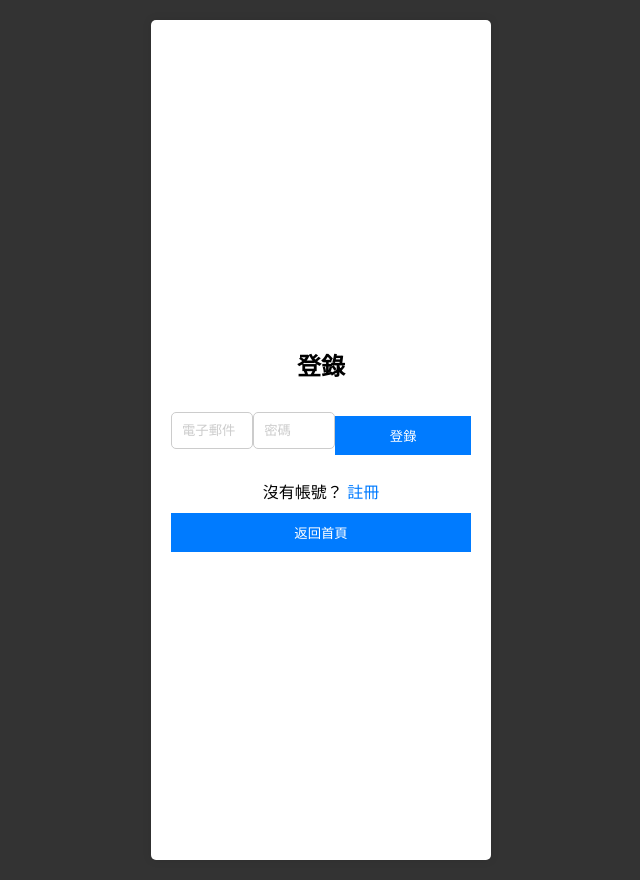
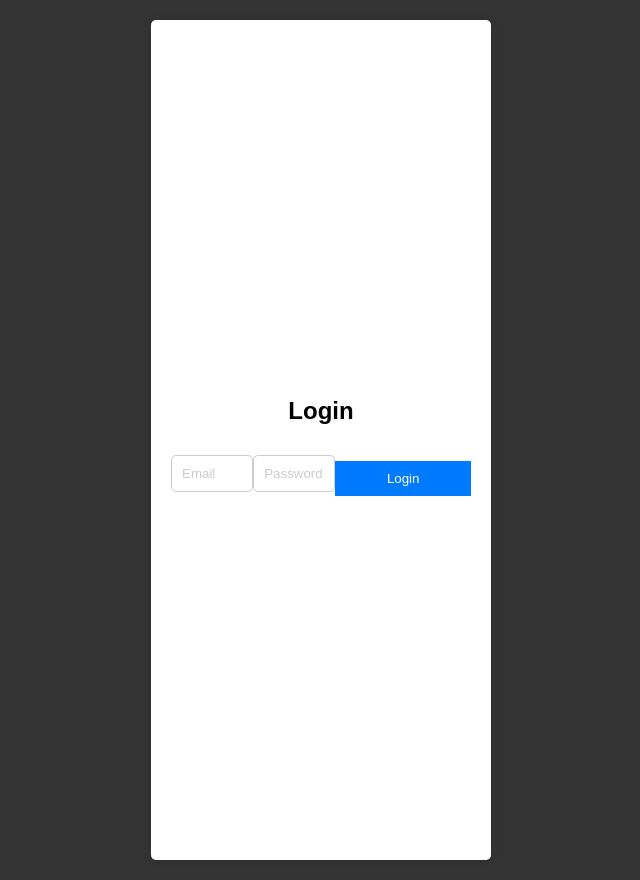
Before and after one commit to AndeTin/DataBaseApp, a React (Create React App) app in the folder DataBase/client/: page /login in a window 1280 px wide. Shown: the whole page, without its empty margins (319-959 px from the left). Built offline with nearby package versions, Linux system fonts and the light colour scheme.

Commit message:
Update login functionality and user experience

```diff
--- a/DataBase/client/src/Home.js
+++ b/DataBase/client/src/Home.js
@@ -4,7 +4,7 @@ import { useNavigate, Link } from 'react-router-dom';
 function Home() {
   const [searchTerm, setSearchTerm] = useState('');
   const [locations, setLocations] = useState([]);
-  const [isLoggedIn, setIsLoggedIn] = useState(false); // State to track login status
+  const [userEmail, setUserEmail] = useState('');
   const navigate = useNavigate();
 
   const handleSearchChange = (e) => {
@@ -16,13 +16,13 @@ function Home() {
     navigate(`/search?query=${searchTerm}`);
   };
 
-  const handleLogin = () => {
-    navigate('/login');
-  };
-
   const handleLogout = () => {
-    // Clear login status and perform any other necessary actions
-    setIsLoggedIn(false);
+    // Clear user email from local storage
+    localStorage.removeItem('userEmail');
+    // Clear user login status from memory
+    setUserEmail('');
+    // Navigate to home page
+    navigate('/');
   };
 
   useEffect(() => {
@@ -32,15 +32,21 @@ function Home() {
       .then(data => setLocations(data))
       .catch(error => console.error('Error fetching locations:', error));
 
-    // Check if user is logged in (you can implement your logic here)
-    // For demonstration, assume user is logged in
-    setIsLoggedIn(true);
+    // Retrieve user email from local storage
+    const storedEmail = localStorage.getItem('userEmail');
+    if (storedEmail) {
+      setUserEmail(storedEmail);
+    }
   }, []);
 
   return (
     <div className="Home">
       <header style={{ display: 'flex', justifyContent: 'space-between', alignItems: 'center' }}>
         <h1>山上優雅</h1>
+        <div>
+          {userEmail && ( // If user email is available, display it
+            <p>Welcome {userEmail}</p>
+          )}
           <form onSubmit={handleSearchSubmit} style={{ display: 'flex', alignItems: 'center' }}>
             <input
               type="text"
@@ -50,11 +56,11 @@ function Home() {
               style={{ marginRight: '10px' }}
             />
             <button type="submit">搜尋</button>
-          {isLoggedIn ? ( // If user is logged in, display logout button
+            {userEmail ? ( // If user email is available, display logout button
               <button type="button" onClick={handleLogout} className="logout-button">
                 登出
               </button>
-          ) : ( // If user is not logged in, display login/register button
+            ) : ( // If user email is not available, display login/register button
               <Link to="/login">
                 <button className="login-button" style={{ marginLeft: '10px' }}>
                   登入/註冊會員
@@ -62,6 +68,7 @@ function Home() {
               </Link>
             )}
           </form>
+        </div>
       </header>
       <div className="map-container">
         {/* Map rendering code will be added here */}
--- a/DataBase/client/src/Login.js
+++ b/DataBase/client/src/Login.js
@@ -1,21 +1,14 @@
 import React, { useState } from 'react';
-import { useNavigate } from 'react-router-dom'; // Import useNavigate instead of useHistory
+import { useNavigate } from 'react-router-dom';
 
-const Login = ({ onLoginSuccess, switchToSignUp }) => {
+const Login = () => {
   const [email, setEmail] = useState('');
   const [password, setPassword] = useState('');
   const [message, setMessage] = useState('');
-  const navigate = useNavigate(); // Use useNavigate instead of useHistory
+  const navigate = useNavigate();
 
   const handleSubmit = (e) => {
     e.preventDefault();
-
-    // Perform login validation and submission logic here
-    // For now, just log the form data to console
-    console.log({
-      email,
-      password
-    });
 
     // Send login request to server
     fetch('http://localhost:4001/api/login', {
@@ -30,10 +23,12 @@ const Login = ({ onLoginSuccess, switchToSignUp }) => {
         if (data.success) {
           // Login successful
           setMessage(data.message);
-        // Push user to home page upon successful login
+
+          // Store user email in local storage
+          localStorage.setItem('userEmail', email);
+
+          // Navigate to home page
           navigate('/');
-        // Perform any necessary actions upon successful login, such as updating user login status
-        onLoginSuccess();
         } else {
           // Login failed
           setMessage(data.message);
@@ -41,19 +36,18 @@ const Login = ({ onLoginSuccess, switchToSignUp }) => {
       })
       .catch(error => {
         console.error('Error logging in:', error);
-      // Handle error, e.g., display error message to user
         setMessage('An error occurred while logging in. Please try again.');
       });
   };
 
   return (
     <div className="container">
-      <h2>登錄</h2>
+      <h2>Login</h2>
       <form onSubmit={handleSubmit}>
         <div>
           <input
             type="email"
-            placeholder="電子郵件"
+            placeholder="Email"
             value={email}
             onChange={(e) => setEmail(e.target.value)}
           />
@@ -61,18 +55,14 @@ const Login = ({ onLoginSuccess, switchToSignUp }) => {
         <div>
           <input
             type="password"
-            placeholder="密碼"
+            placeholder="Password"
             value={password}
             onChange={(e) => setPassword(e.target.value)}
           />
         </div>
-        <button type="submit">登錄</button>
+        <button type="submit">Login</button>
       </form>
       <div>{message}</div> {/* Display login message */}
-      <div className="switch">
-        沒有帳號？ <a href="javascript:void(0)" onClick={switchToSignUp}>註冊</a>
-      </div>
-      <button onClick={() => navigate('/')}>返回首頁</button> {/* Back to Home button */}
     </div>
   );
 };
```
Lines whose indentation alone changed are shown as unchanged.
